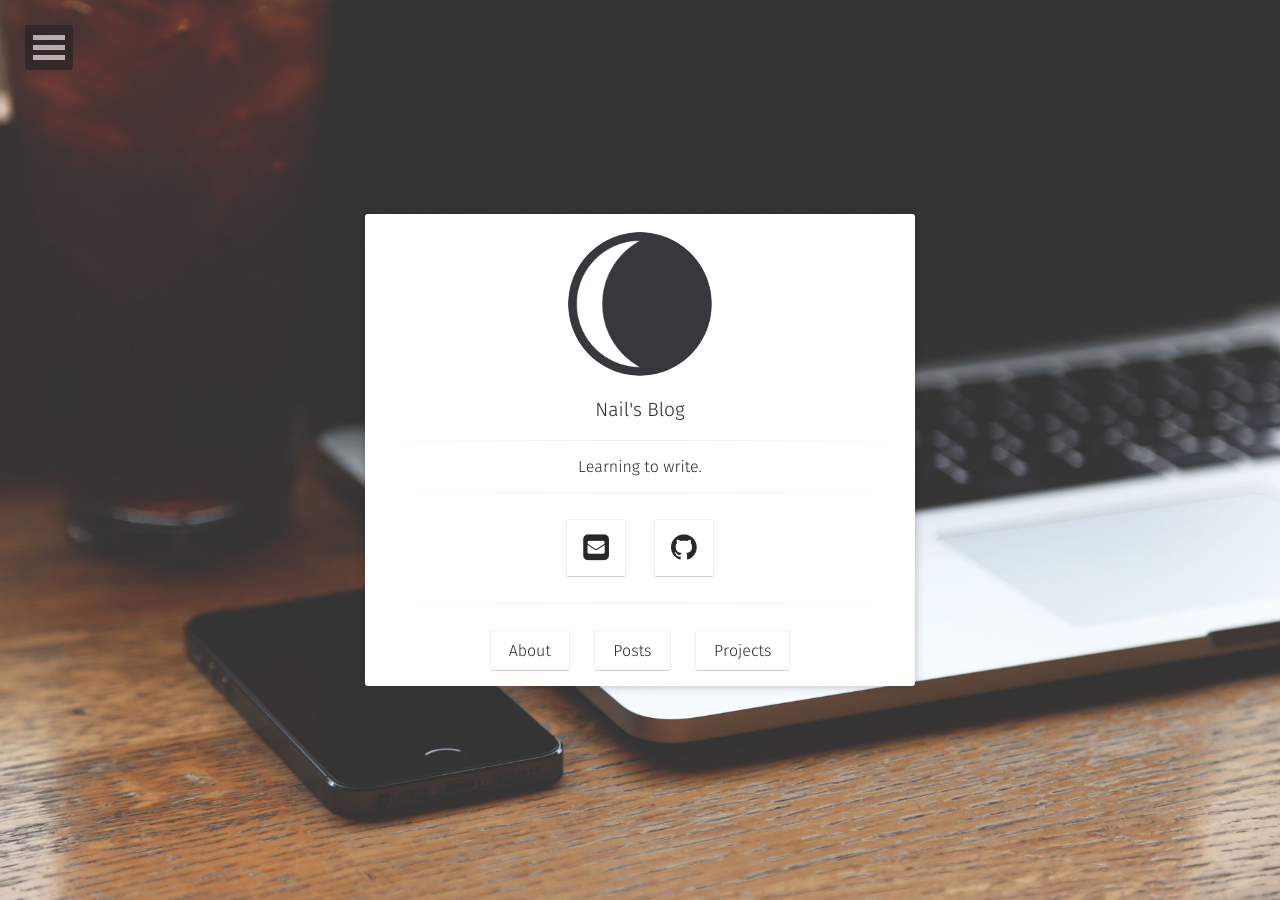
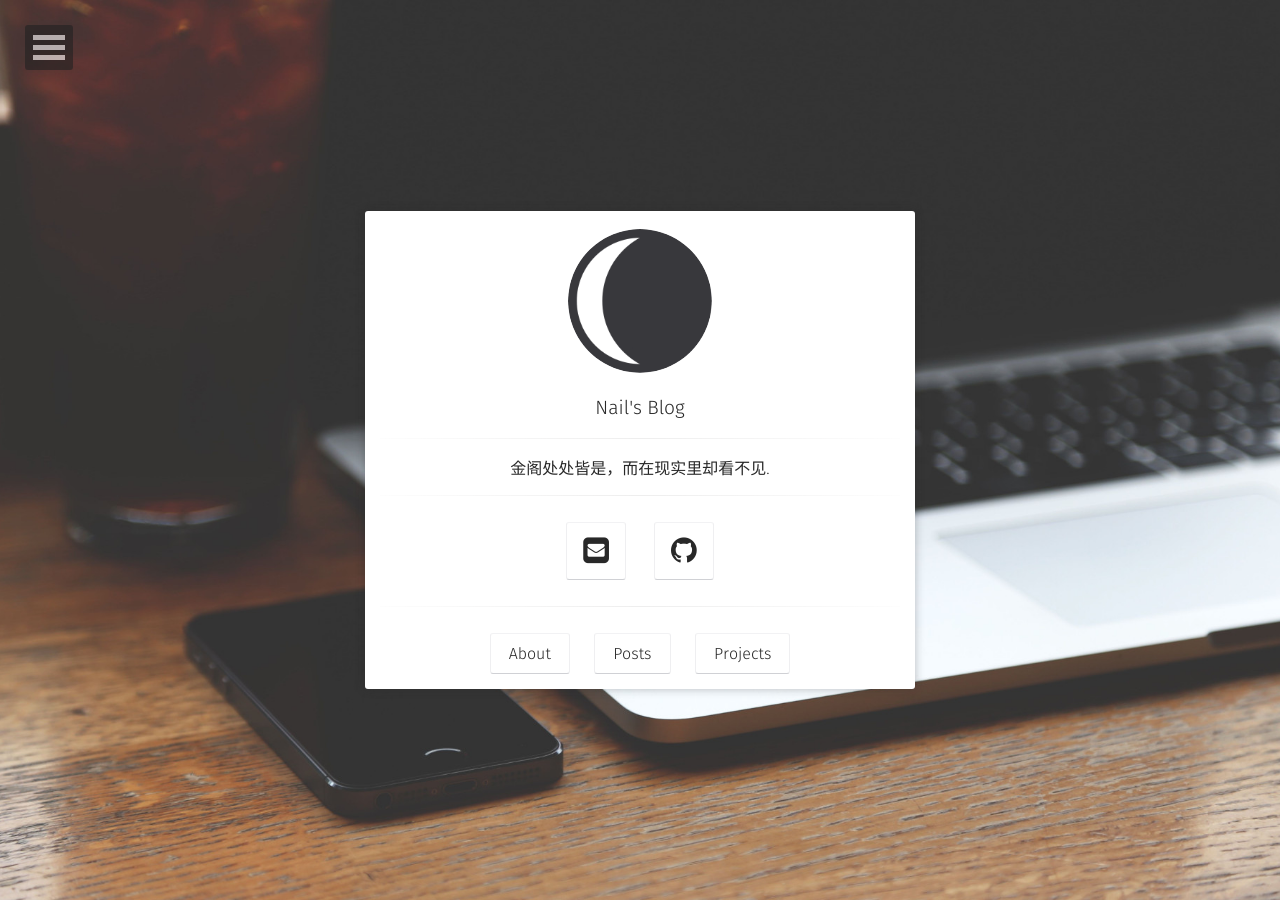
Before and after one commit to homuroot/homuroot.github.io, a Jekyll site: the page built from index.html, in a window 1280 px wide. Built offline with Jekyll 4.4.1, drawn with Linux system fonts in a browser that asks for light colours; some web fonts are replaced.

Commit message:
add a sentence

```diff
--- a/_config.yml
+++ b/_config.yml
@@ -1,6 +1,6 @@
 # Site
 title:              Nail's Blog
-bio:                'Learning to write.'
+bio:                '金阁处处皆是，而在现实里却看不见.'
 description:        "关于生活、音乐、读书和其他."
 reading_time:       true
 words_per_minute:   200
```
